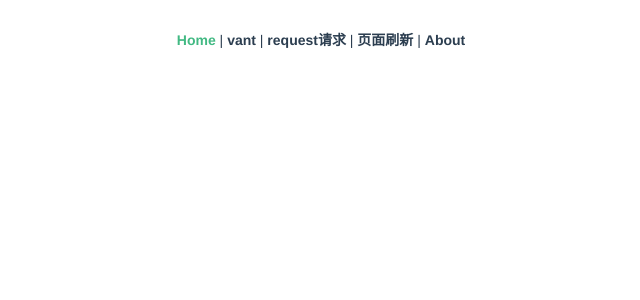
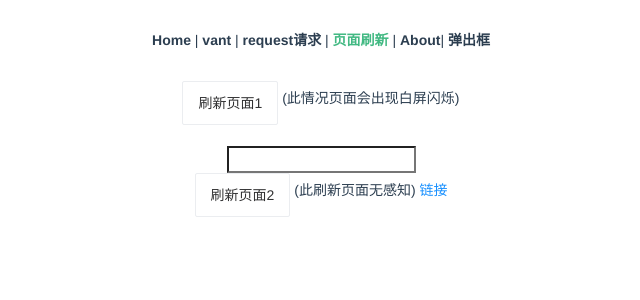
Before and after one commit to gao12112/webpackvue, a Vue app: page /#/reload in a window 1280 px wide. Shown: the top 300 px of the page, without its empty margins (319-959 px from the left). Built offline with nearby package versions, Linux system fonts and the light colour scheme.

Commit message:
babel-polyfill mockjs

```diff
--- a/package.json
+++ b/package.json
@@ -23,7 +23,6 @@
     "vant": "^2.4.2-beta.2",
     "vue": "^2.5.22",
     "vue-router": "^3.0.1",
-    "vue2-toast": "^2.1.0",
     "vuex": "^3.1.2"
   },
   "devDependencies": {
@@ -39,6 +38,7 @@
     "babel-plugin-transform-es2015-modules-commonjs": "^6.26.0",
     "babel-plugin-transform-runtime": "^6.22.0",
     "babel-plugin-transform-vue-jsx": "^3.5.0",
+    "babel-polyfill": "^6.26.0",
     "babel-preset-env": "^1.3.2",
     "babel-preset-stage-2": "^6.22.0",
     "babel-register": "^6.22.0",
@@ -62,6 +62,7 @@
     "html-webpack-plugin": "^2.30.1",
     "jest": "^22.0.4",
     "jest-serializer-vue": "^0.3.0",
+    "mockjs": "^1.1.0",
     "nightwatch": "^0.9.12",
     "node-notifier": "^5.1.2",
     "optimize-css-assets-webpack-plugin": "^3.2.0",
@@ -80,6 +81,7 @@
     "vue-loader": "^13.3.0",
     "vue-style-loader": "^3.0.1",
     "vue-template-compiler": "^2.5.2",
+    "vue2-toast": "^2.1.0",
     "webpack": "^3.12.0",
     "webpack-bundle-analyzer": "^2.9.0",
     "webpack-dev-server": "^2.9.1",
--- a/src/App.vue
+++ b/src/App.vue
@@ -3,9 +3,10 @@
     <div id="nav">
       <router-link :to="{ name: 'home'}">Home</router-link> |
       <router-link :to="{ name: 'vant'}">vant</router-link> |
-            <router-link :to="{ name: 'request'}">request请求</router-link> |
-            <router-link :to="{ name: 'reload'}">页面刷新</router-link> |
-      <router-link to="/about">About</router-link>
+      <router-link :to="{ name: 'request'}">request请求</router-link> |
+      <router-link :to="{ name: 'reload'}">页面刷新</router-link> |
+      <router-link to="/about">About</router-link>|
+      <router-link :to="{ name:'vue2toast'}">弹出框</router-link>
     </div>
     <router-view v-if="isRouterAlive" ></router-view>
   </div>
@@ -15,6 +16,7 @@
 export default {
   name: "app",
   provide () {
+    // 注入器
     return {
       reload: this.reload
     }
--- a/src/main.js
+++ b/src/main.js
@@ -6,6 +6,7 @@ import router from "./router"
 // import axios from "axios"
 import {get, post, patch, put} from "@/request/http"
 import { Button, Cell, CellGroup, Toast } from "vant"
+import "babel-polyfill"
 // Vue.use(axios)
 Vue.use(Button)
 Vue.use(Cell)
--- a/src/router/index.js
+++ b/src/router/index.js
@@ -45,6 +45,11 @@ export default new Router({
       path: "/empty",
       name: "empty",
       component: () => import(/* webpackChunkName: "about" */ "../views/Empty.vue")
+    },
+    {
+      path: "/vue2toast",
+      name: "vue2toast",
+      component: () => import(/* webpackChunkName: "about" */ "../views/vue2toast.vue")
     }
   ]
 })
--- a/src/views/Vant.vue
+++ b/src/views/Vant.vue
@@ -2,5 +2,16 @@
   <div class="vant">
     <div><router-link :to="{ name: 'vant_botton'}">按钮</router-link></div>
     <div><router-link :to="{ name: 'vant_cell'}">Cell 单元格</router-link></div>
+
+    <button @click="totast()">弹出框</button>
   </div>
 </template>
+<script>
+export default {
+  methods: {
+    totast: function () {
+      this.$toast("提示文案")
+    }
+  }
+}
+</script>
--- /dev/null
+++ b/src/views/reload.vue
@@ -0,0 +1,47 @@
+<template>
+  <div class="reload">
+    <div>
+<van-button @click="toreload()">刷新页面1</van-button> (此情况页面会出现白屏闪烁)
+</div>
+
+<br/>
+<div>
+  <input type="text">
+</div>
+  <div>
+<van-button @click="rereload()">刷新页面2</van-button> (此刷新页面无感知) <a target="_target" href="https://segmentfault.com/a/1190000017007631">链接 </a>
+
+</div>
+  </div>
+</template>
+
+<script>
+// @ is an alias to /src
+// import HelloWorld from '@/components/HelloWorld.vue'
+
+export default {
+  name: "reload",
+  inject: ["reload"],
+  components: {
+  },
+  created () {
+
+  },
+  methods: {
+    toreload () {
+      location.reload()
+    },
+    rereload () {
+      let slef = this
+      slef.reload()
+    }
+  },
+  computed: {
+
+  },
+  watch: {
+
+  }
+
+}
+</script>
--- /dev/null
+++ b/src/views/vue2toast.vue
@@ -0,0 +1,37 @@
+<template>
+  <div id="toastbox">
+      <button @click="openTop()">top</button>
+        <button @click="openCenter()">center</button>
+        <button @click="openBottom()">bottom</button>
+        <button @click="openLoading()">loading</button>
+  </div>
+</template>
+<script>
+import Vue from "vue"
+import "vue2-toast/lib/toast.css"
+import Toast from "vue2-toast"
+Vue.use(Toast)
+export default {
+  methods: {
+    openTop () {
+      this.$toast.top("top")
+    },
+    openCenter () {
+      this.$toast.center("center")
+    },
+    openBottom () {
+      this.$toast("bottom") // or this.$toast.bottom('bottom');
+    },
+    openLoading () {
+      this.$loading("loading...")
+      let self = this
+      setTimeout(function () {
+        self.closeLoading()
+      }, 2000)
+    },
+    closeLoading () {
+      this.$loading.close()
+    }
+  }
+}
+</script>
```
Also changed, not shown: .babelrc, 3 other files (tests, documents, lock files or other folders).
